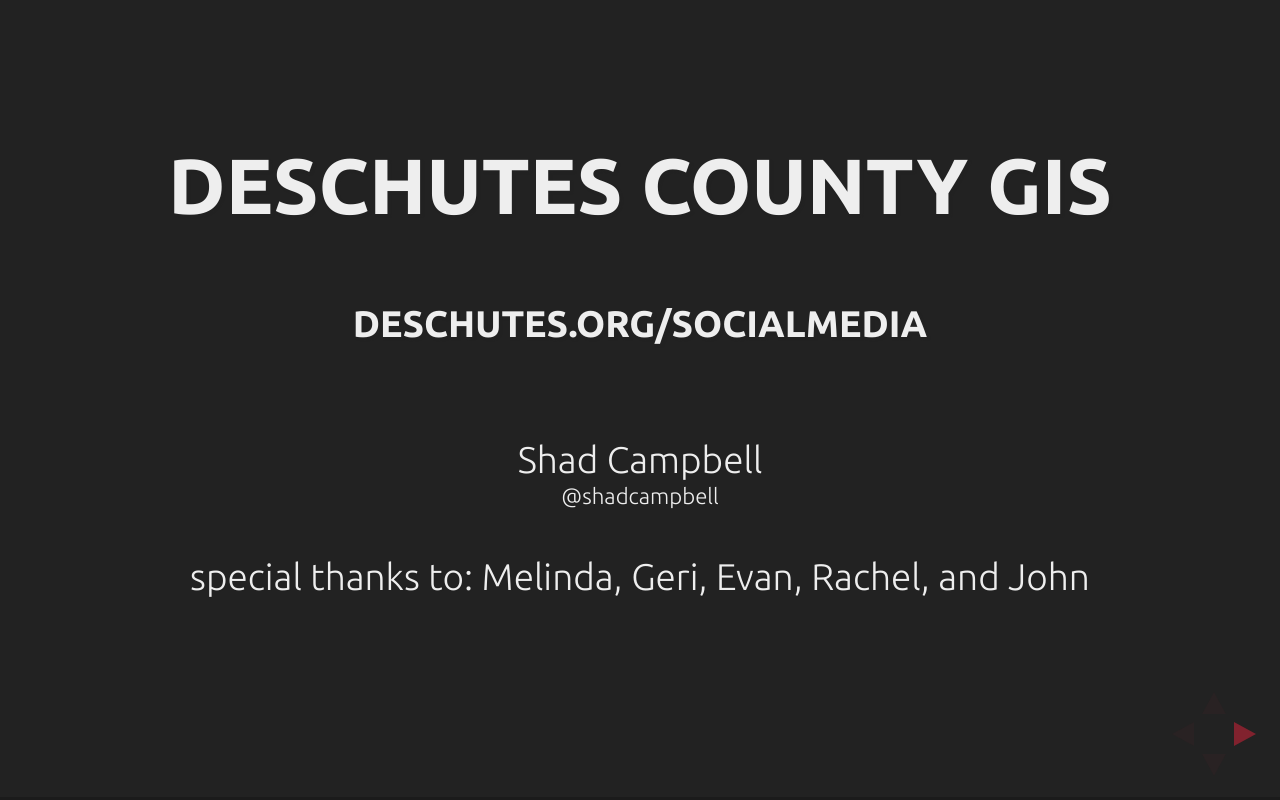
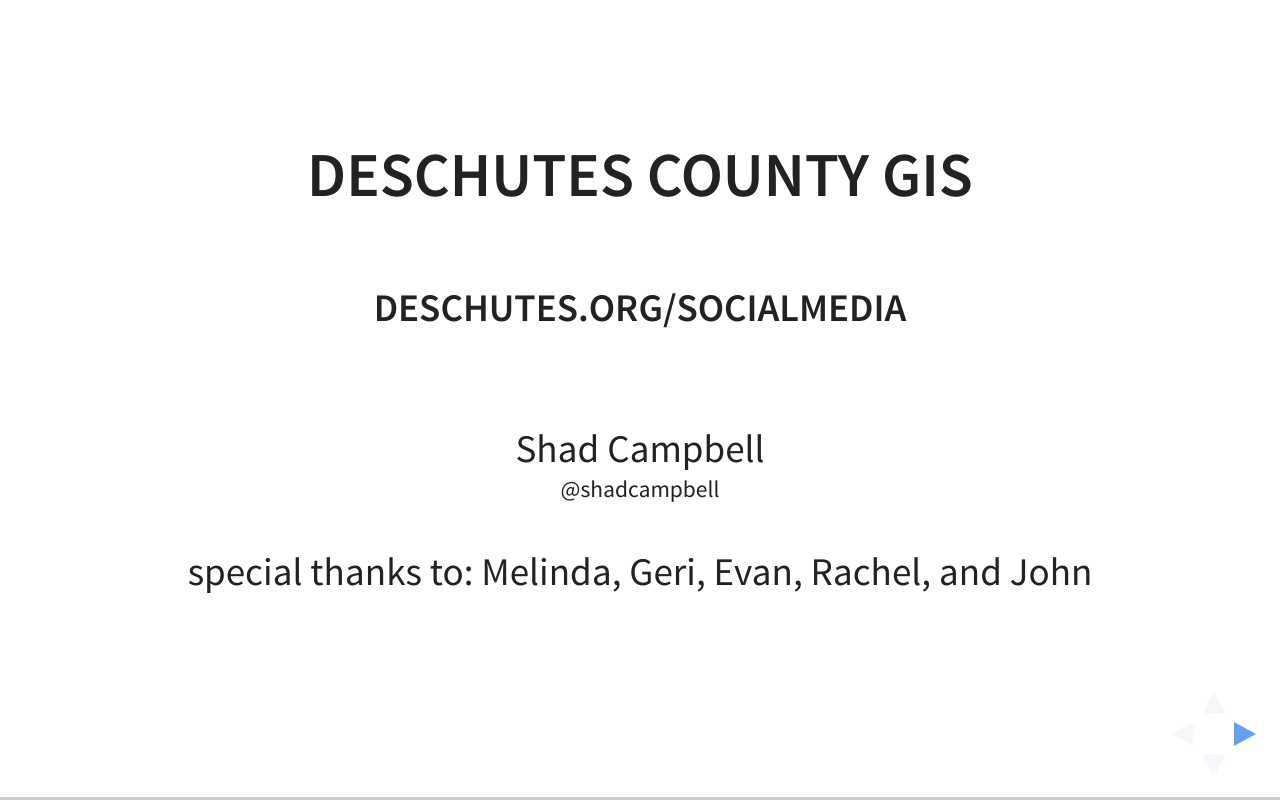
Before and after one commit to shadc/presentations, a website: page COGIS_Fall_17.html in a window 1280 px wide. Drawn offline with nearby package versions, Linux system fonts and the light colour scheme.

Commit message:
Add COGIS FALL 17 presentation

```diff
--- a/COGIS_Fall_17.html
+++ b/COGIS_Fall_17.html
@@ -9,7 +9,7 @@
     <meta name="apple-mobile-web-app-status-bar-style" content="black-translucent">
     <meta name="viewport" content="width=device-width, initial-scale=1.0, maximum-scale=1.0, user-scalable=no, minimal-ui">
     <link rel="stylesheet" href="css/reveal.css">
-    <link rel="stylesheet" href="css/theme/blood.css" id="theme">
+    <link rel="stylesheet" href="css/theme/white.css" id="theme">
     <!-- Code syntax highlighting -->
     <link rel="stylesheet" href="lib/css/zenburn.css">
     <link rel="stylesheet" href="tree.css">
```
